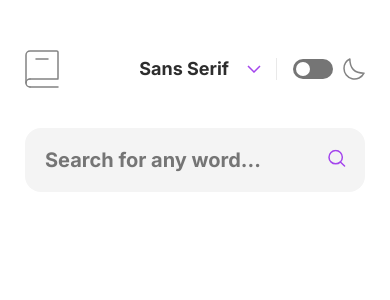
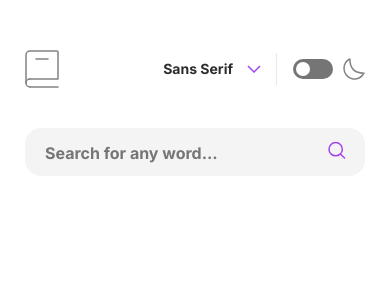
Before and after one commit to itsyanQA/fm-dictionary-web-app, a React (Create React App) app: page / in a window 390 px wide. Shown: the top 300 px of the page. Built offline with nearby package versions, Linux system fonts and the light colour scheme.

Commit message:
Continue changes for responsive app

```diff
--- a/src/components/FontSelect/FontSelect.scss
+++ b/src/components/FontSelect/FontSelect.scss
@@ -2,4 +2,8 @@
   display: flex;
   gap: 18px;
   align-items: center;
+
+  @media screen and (max-width: 600px) {
+    gap: 14px;
+  }
 }
--- a/src/components/GlossaryComponents/GlossaryDescription/GlossaryDescription.scss
+++ b/src/components/GlossaryComponents/GlossaryDescription/GlossaryDescription.scss
@@ -93,6 +93,10 @@
     display: flex;
     gap: 10px 30px;
     flex-wrap: wrap;
+
+    @media screen and (max-width: 600px) {
+      gap: 5px 15px;
+    }
   }
 
   &__synonym-list-item {
--- a/src/components/SearchBar/SearchBar.scss
+++ b/src/components/SearchBar/SearchBar.scss
@@ -23,6 +23,14 @@
     &--is-error:not(:focus) {
       border: 1px solid var(--warning-red);
     }
+
+    @media screen and (max-width: 600px) {
+      height: 48px;
+
+      &::placeholder {
+        font-size: 16px;
+      }
+    }
   }
 
   &__icon {
--- a/src/components/ThemeMode/ThemeMode.scss
+++ b/src/components/ThemeMode/ThemeMode.scss
@@ -4,6 +4,7 @@
   align-items: center;
   border-left: 1px solid var(--lighter-gray);
   padding-left: 20px;
+  height: 32px;
 
   @media screen and (max-width: 600px) {
     gap: 10px;
--- a/src/styled/StyledFontSelect.ts
+++ b/src/styled/StyledFontSelect.ts
@@ -9,5 +9,8 @@ export const StyledFontSelect = styled(Select)(({ theme }) => ({
   },
   "& .MuiSelect-select": {
     padding: "0 !important",
+    [theme.breakpoints.down("sm")]: {
+      fontSize: "14px",
+    },
   },
 }));
```
